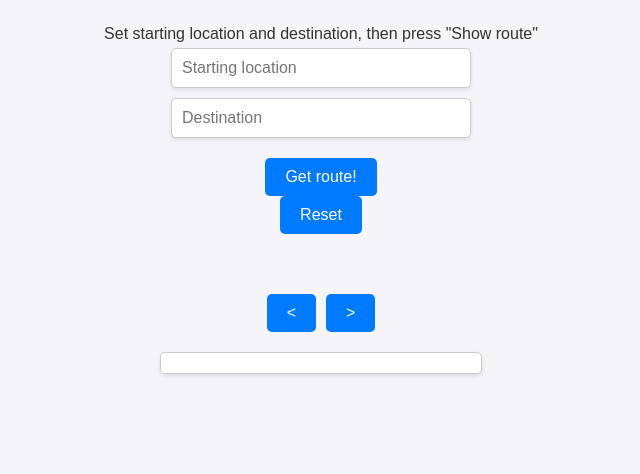
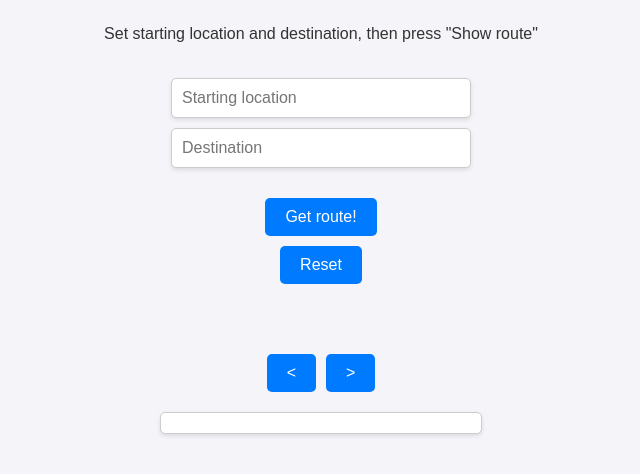
Before and after one commit to temevh/software_engineering, a plain HTML site: page graphhopper/index.html in a window 1280 px wide. Both pictures are taken after a click on the button "Reset". Shown: the whole page, without its empty margins (319-959 px from the left). Drawn offline with Linux system fonts and the light colour scheme.

Commit message:
reset and styling

```diff
--- a/graphhopper/script.js
+++ b/graphhopper/script.js
@@ -25,6 +25,15 @@ start = "";
 destination = "";
 
 function reset() {
+  document.getElementById("start").value = "";
+  document.getElementById("destination").value = "";
+
+  document.getElementById("trip-start").textContent = "";
+  document.getElementById("trip-destination").textContent = "";
+  document.getElementById("trip-distance").textContent = "";
+  document.getElementById("trip-duration").textContent = "";
+  document.getElementById("trip-instructions").textContent = "";
+
   instructions = null;
   index = 0;
   distance = 0;
--- a/graphhopper/styles.css
+++ b/graphhopper/styles.css
@@ -15,6 +15,7 @@ body {
   gap: 10px;
   width: 300px;
   margin-bottom: 20px;
+  margin-top: 30px;
 }
 
 .input-div input {
@@ -27,6 +28,7 @@ body {
 
 button {
   padding: 10px 20px;
+  margin-top: 10px;
   font-size: 16px;
   color: #fff;
   background-color: #007bff;
```
